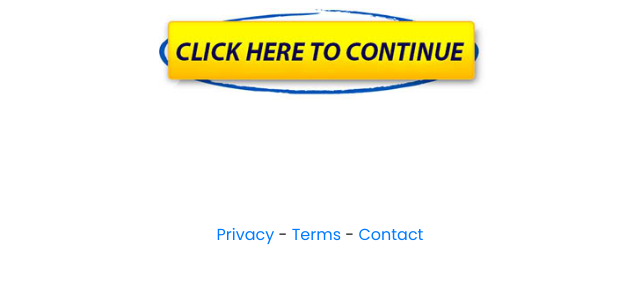
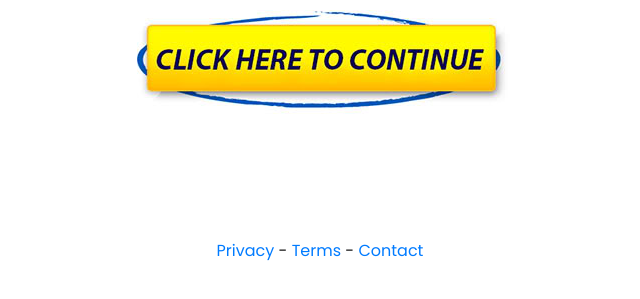
Before and after one commit to bradman905/blood-sugar-blaster-bng4, a plain HTML site: page index.html in a window 1280 px wide. Shown: the part 570-869 px from the top of the page, without its empty margins (320-960 px from the left). Drawn offline with Linux system fonts and the light colour scheme.

Commit message:
Update style.css

```diff
--- a/assets/css/style.css
+++ b/assets/css/style.css
@@ -37,7 +37,7 @@ body {
   box-sizing: border-box; }
 
 img {
-	max-width: 350px;
+	/* [disabled]max-width: 350px; */
 }
 
 a:focus,
```
